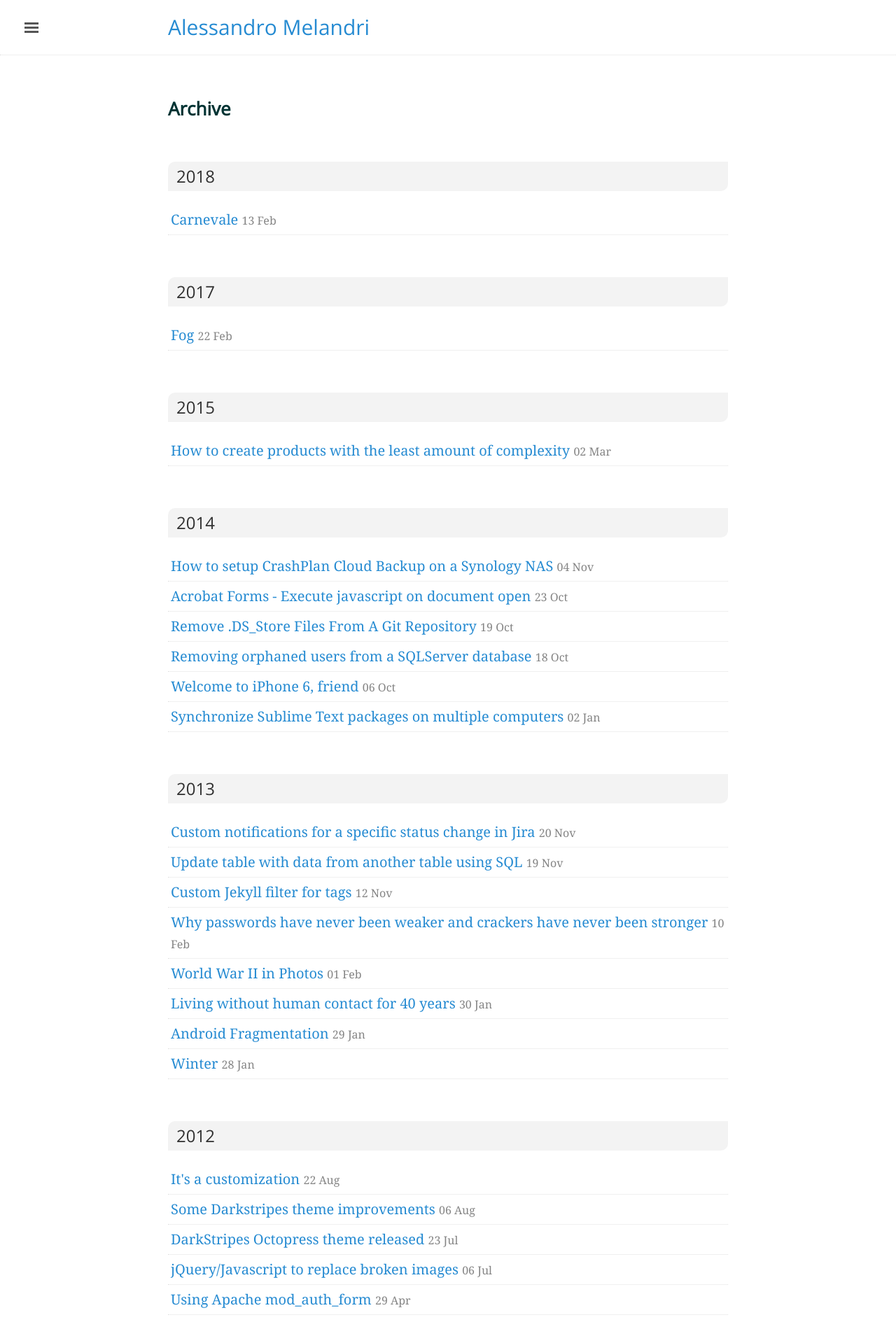
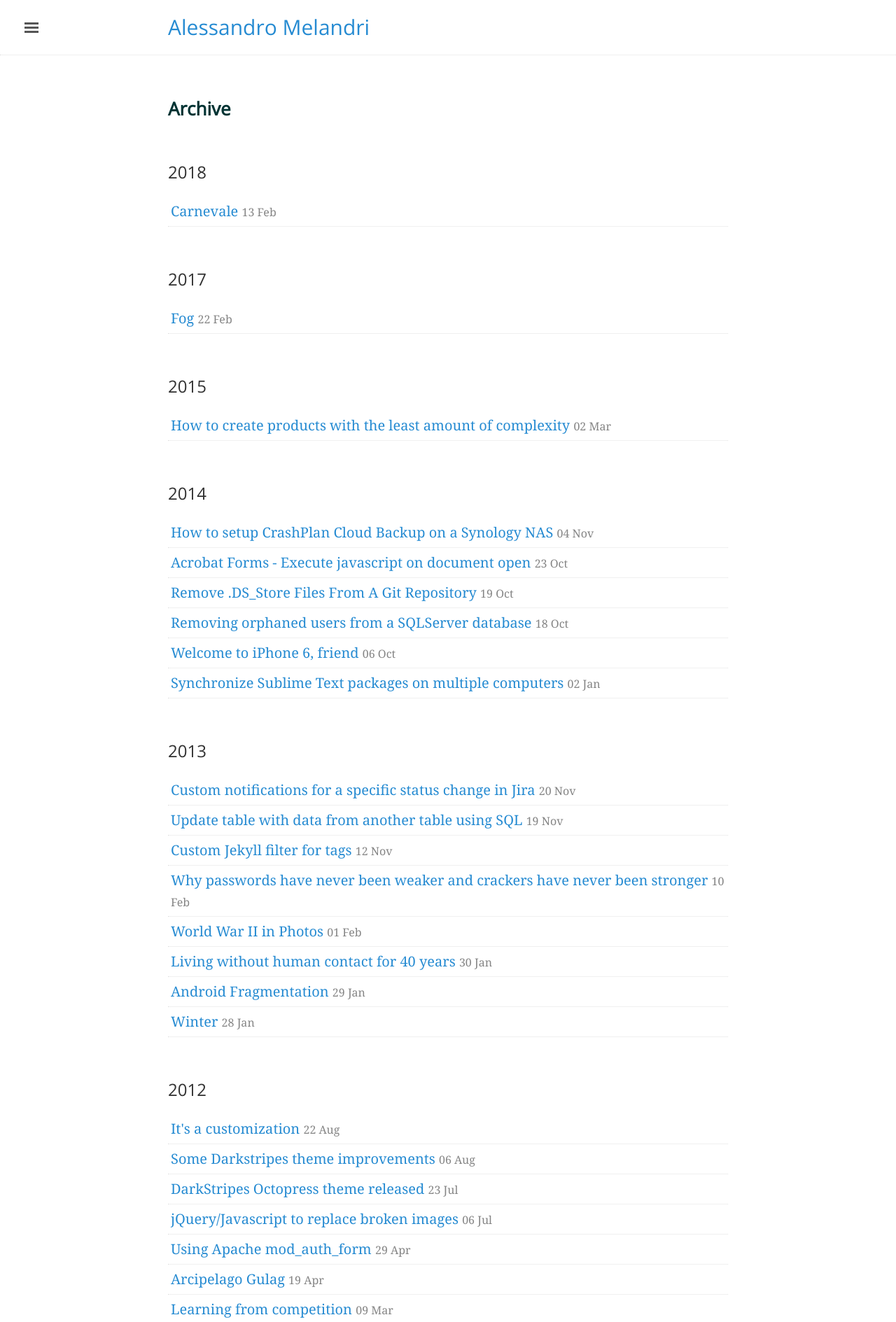
Before and after one commit to amelandri/amelandri.github.io, a Jekyll site: the page built from archive.html, in a window 1280 px wide. Shown: the top 1889 px of the page at 70% size. Built offline with Jekyll 4.4.1, drawn with Linux system fonts in a browser that asks for light colours; nearby versions of some CDN libraries.

Commit message:
Updated archive style

```diff
--- a/public/css/lanyon.css
+++ b/public/css/lanyon.css
@@ -611,12 +611,6 @@ a.pagination-item:hover {
     font-size: 0.8rem;
 }
 
-.archive h2{
-  padding: 0.3rem 0.6rem;
-  background: #f3f3f3;
-  border-radius: 10px 0;
-}
-
 /* Copyright footer */
 
 .contentfooter{
```
